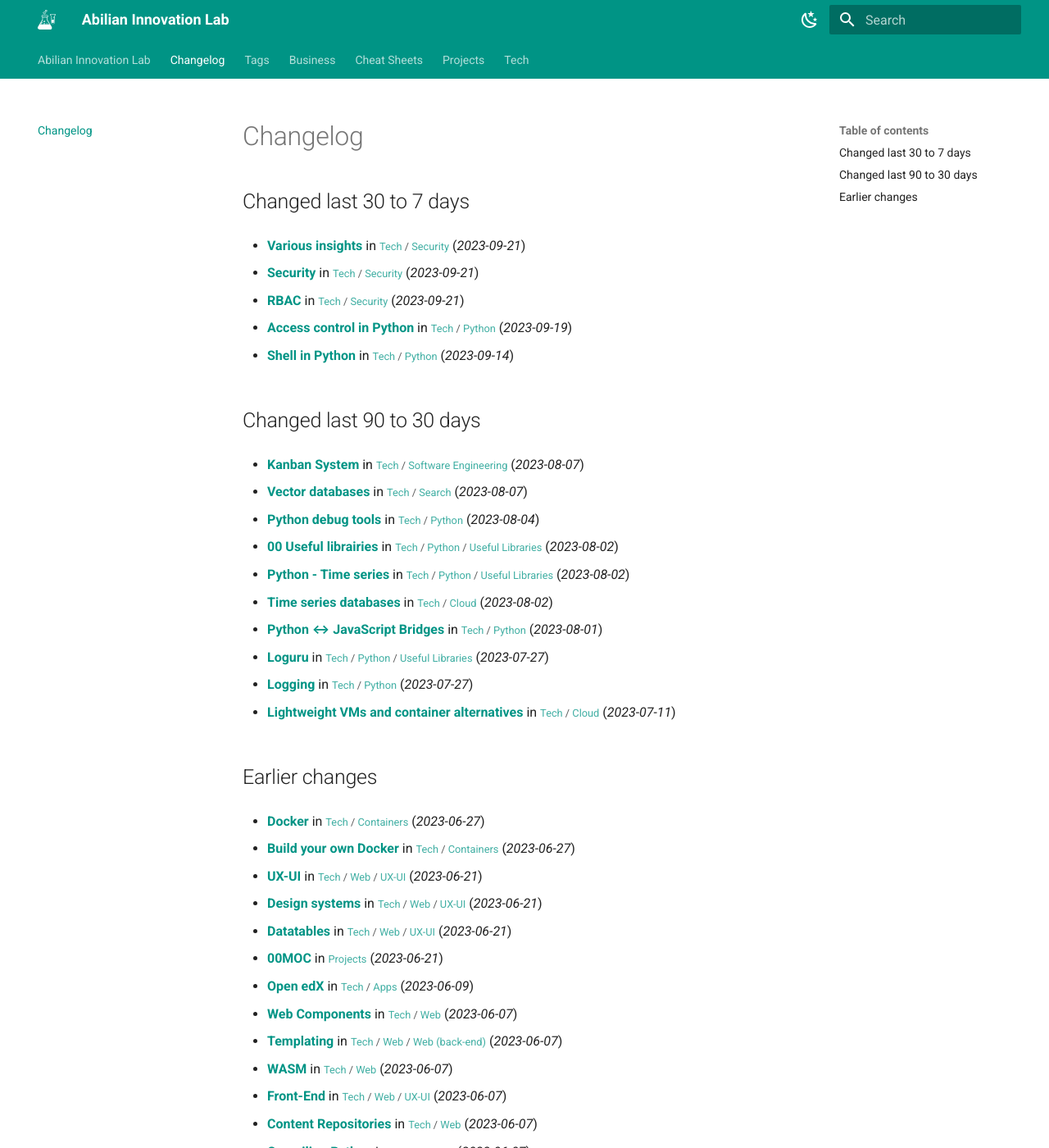
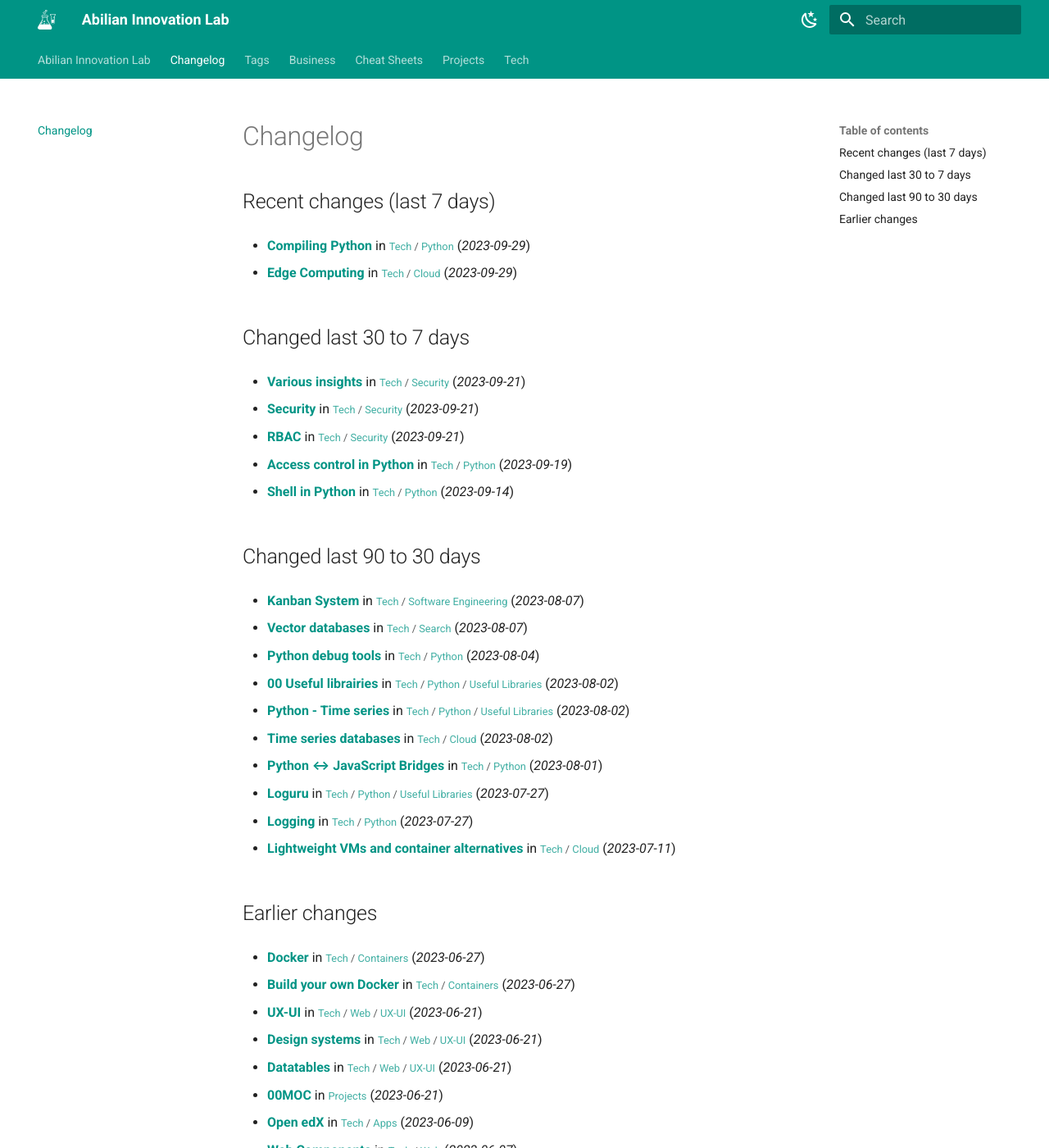
Before and after one commit to abilian/lab.abilian.com, an MkDocs documentation site: the page built from docs/changelog.md, in a window 1280 px wide and 1400 px high. Shown: the whole window at 82% size. Built offline with MkDocs 1.6.1 and Material for MkDocs 9.7.7, drawn with Linux system fonts in a browser that asks for light colours; comment, search, counter and statistics services are not loaded; some of the changed text lies outside the part shown.

Commit message:
Update content

```diff
--- a/docs/changelog.md
+++ b/docs/changelog.md
@@ -1,4 +1,12 @@
 # Changelog
+
+## Recent changes (last 7 days)
+
+- **[Compiling Python](/Tech/Python/Compiling Python/)** in <small>[Tech](/Tech/00 Technology/) / [Python](/Tech/Python/(Pretty) tables in Python/)</small> (*2023-09-29*)
+
+- **[Edge Computing](/Tech/Cloud/Edge Computing/)** in <small>[Tech](/Tech/00 Technology/) / [Cloud](/Tech/Cloud/Buildpacks/)</small> (*2023-09-29*)
+
+
 
 ## Changed last 30 to 7 days
 
@@ -63,8 +71,6 @@
 - **[Front-End](/Tech/Web/UX-UI/Front-End/)** in <small>[Tech](/Tech/00 Technology/) / [Web](/Tech/Web/Content Repositories/) / [UX-UI](/Tech/Web/UX-UI/AlpineJS/)</small> (*2023-06-07*)
 
 - **[Content Repositories](/Tech/Web/Content Repositories/)** in <small>[Tech](/Tech/00 Technology/) / [Web](/Tech/Web/Content Repositories/)</small> (*2023-06-07*)
-
-- **[Compiling Python](/Tech/Python/Compiling Python/)** in <small>[Tech](/Tech/00 Technology/) / [Python](/Tech/Python/(Pretty) tables in Python/)</small> (*2023-06-07*)
 
 - **[Compilers](/Tech/Programming Techniques/Compilers/)** in <small>[Tech](/Tech/00 Technology/) / [Programming Techniques](/Tech/Programming Techniques/Assertions/)</small> (*2023-06-06*)
 
```
